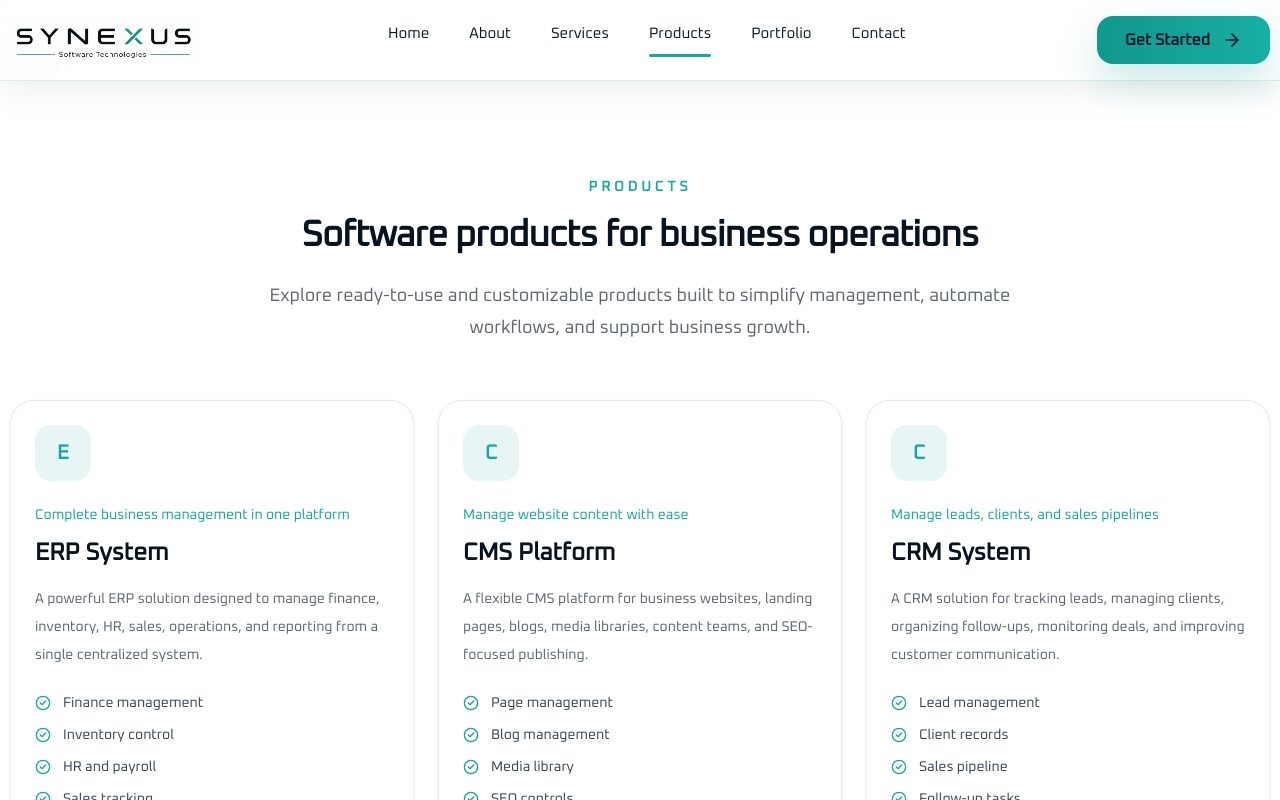
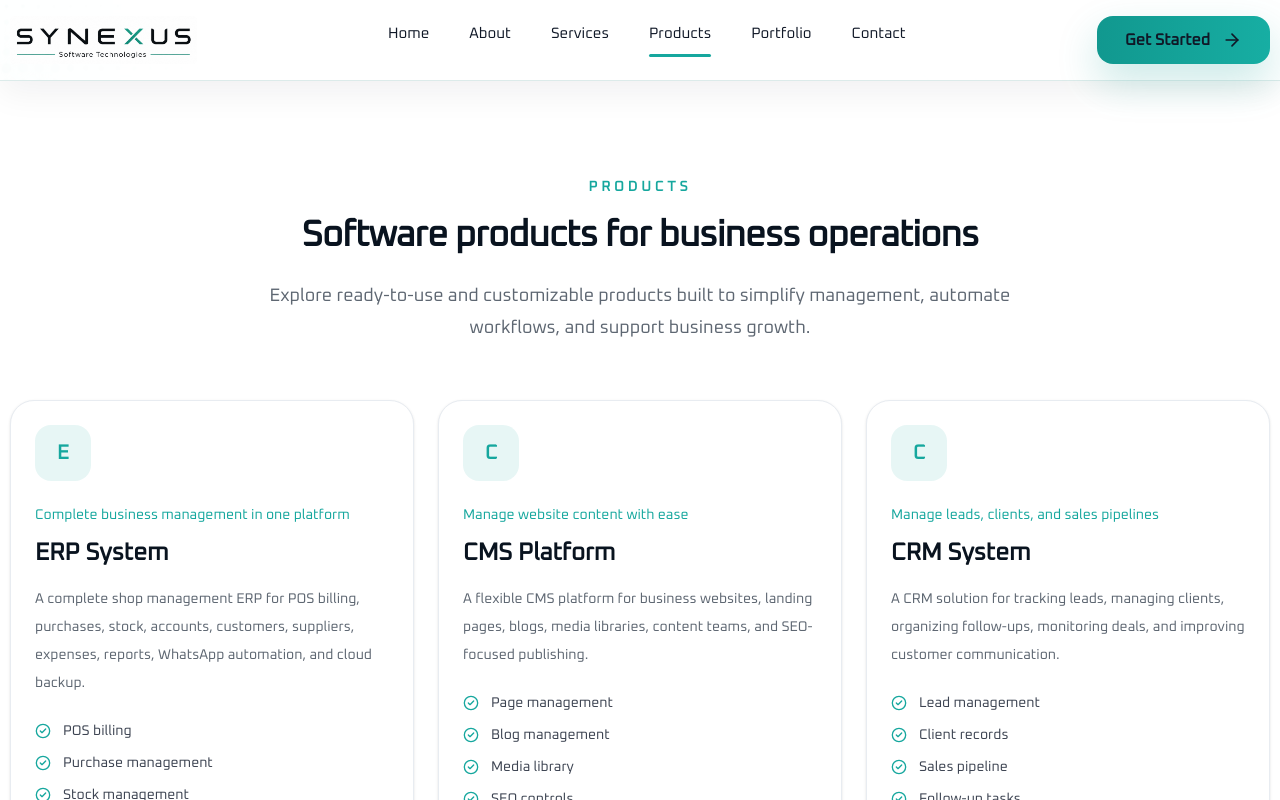
Before and after one commit to abdulbasit67984/Synexus-website, a Next.js app: page /products in a window 1280 px wide. Shown: the top 800 px of the page. Built offline with nearby package versions, Linux system fonts and the light colour scheme; no server answers.

Commit message:
add ERP plans

```diff
--- a/src/app/products/[slug]/page.tsx
+++ b/src/app/products/[slug]/page.tsx
@@ -196,7 +196,7 @@ export default async function ProductDetailPage({
         </div>
       </section>
 
-      <section className="section-padding border-t border-[#e8ecf1] bg-[#f8f9fb]">
+      <section id="modules" className="section-padding border-t border-[#e8ecf1] bg-[#f8f9fb]">
         <div className="container-custom">
           <div className="mx-auto max-w-3xl text-center">
             <p className="text-sm font-semibold uppercase tracking-[0.28em] text-[#16a79e]">
@@ -232,7 +232,7 @@ export default async function ProductDetailPage({
         </div>
       </section>
 
-      <section className="section-padding">
+      <section id="benefits" className="section-padding">
         <div className="container-custom">
           <div className="grid items-start gap-12 lg:grid-cols-[0.9fr_1.1fr]">
             <div className="max-w-3xl text-left">
@@ -267,7 +267,7 @@ export default async function ProductDetailPage({
         </div>
       </section>
 
-      <section className="section-padding border-t border-[#e8ecf1] bg-[#f8f9fb]">
+      <section id="plans" className="section-padding border-t border-[#e8ecf1] bg-[#f8f9fb]">
         <div className="container-custom">
           <div className="mx-auto max-w-3xl text-center">
             <p className="text-sm font-semibold uppercase tracking-[0.28em] text-[#16a79e]">
--- a/src/data/products.ts
+++ b/src/data/products.ts
@@ -6,73 +6,94 @@ export const products: Product[] = [
     slug: "erp",
     tagline: "Complete business management in one platform",
     description:
-      "A powerful ERP solution designed to manage finance, inventory, HR, sales, operations, and reporting from a single centralized system.",
+      "A complete shop management ERP for POS billing, purchases, stock, accounts, customers, suppliers, expenses, reports, WhatsApp automation, and cloud backup.",
     image: "/assets/products/erp.png",
     features: [
-      "Finance management",
-      "Inventory control",
-      "HR and payroll",
-      "Sales tracking",
-      "Role-based access",
-      "Advanced reports",
+      "POS billing",
+      "Purchase management",
+      "Stock management",
+      "Accounts management",
+      "WhatsApp automation",
+      "Cloud backup",
     ],
     modules: [
       "Dashboard",
-      "Finance",
-      "Inventory",
-      "Purchasing",
-      "Sales",
-      "Human Resources",
-      "Payroll",
+      "POS",
+      "Purchases",
+      "Stock",
+      "Accounts",
+      "Customers",
+      "Suppliers",
+      "Expenses",
+      "Barcode",
       "Reports",
-      "User Roles",
+      "WhatsApp",
     ],
     benefits: [
-      "Reduce manual business operations",
-      "Improve visibility across departments",
-      "Centralize company data",
-      "Track performance in real time",
-      "Scale modules as your business grows",
+      "Run billing, purchases, stock, and accounts from one place",
+      "Track daily sales, expenses, balances, and inventory clearly",
+      "Send customer, supplier, and owner updates through WhatsApp",
+      "Protect business data with optional or included cloud backup",
+      "Scale from one counter user to a multi-user shop operation",
     ],
     plans: [
       {
-        name: "ERP Starter",
-        description: "For small businesses starting digital operations.",
-        price: "Contact for Pricing",
+        name: "Basic",
+        description: "Core shop management for small shops starting digital operations.",
+        price: "PKR 20,000 first year + PKR 10,000/year renewal",
         features: [
-          "Core dashboard",
-          "Inventory module",
-          "Sales module",
-          "Limited users",
+          "POS",
+          "Purchase management",
+          "Stock management",
+          "Accounts management",
+          "Customer management",
+          "Supplier/company management",
+          "Expense management",
+          "Daily reports",
+          "Barcode management",
+          "Dashboard",
           "Basic reports",
-          "Email support",
+          "1 user included",
+          "Small Powered by PANDAS branding",
+          "Extra user add-on: PKR 3,000/year",
+          "Cloud backup add-on: PKR 8,000/year",
         ],
       },
       {
-        name: "ERP Professional",
-        description: "For growing teams that need more control and reporting.",
-        price: "Contact for Pricing",
+        name: "Premium",
+        description: "Automation and intelligence for shops that want the best-value package.",
+        price: "PKR 35,000 first year + PKR 15,000/year renewal",
         highlighted: true,
         features: [
-          "All Starter features",
-          "Finance module",
-          "HR module",
-          "Role-based access",
+          "Everything in Basic",
           "Advanced reports",
-          "Priority support",
+          "WhatsApp messages to customers/suppliers",
+          "WhatsApp automated daily reports",
+          "AI chatbot",
+          "Weekly cloud backup",
+          "3 users included",
+          "No bill watermark",
+          "Extra user add-on: PKR 3,000/year",
         ],
       },
       {
-        name: "ERP Enterprise",
-        description: "For larger organizations with custom workflows.",
-        price: "Custom Quote",
+        name: "Enterprise",
+        description: "Safety, recovery, branding, collections, and priority support.",
+        price: "PKR 50,000 first year + PKR 20,000/year renewal",
         features: [
-          "All Professional features",
-          "Custom modules",
-          "API integrations",
-          "Unlimited users option",
-          "Cloud or self-hosted setup",
-          "Dedicated support",
+          "Everything in Premium",
+          "Daily cloud backup",
+          "Backup restore support",
+          "No bill watermark",
+          "Weekly WhatsApp payment reminders to customers",
+          "Custom WhatsApp reminder templates",
+          "5-10 users included",
+          "Priority support",
+          "Custom invoice/bill format",
+          "Custom branding/invoice design",
+          "Data migration support",
+          "WhatsApp reminders add-on available for other plans: PKR 5,000/year",
+          "Custom report/invoice work: one-time custom quote",
         ],
       },
     ],
```
